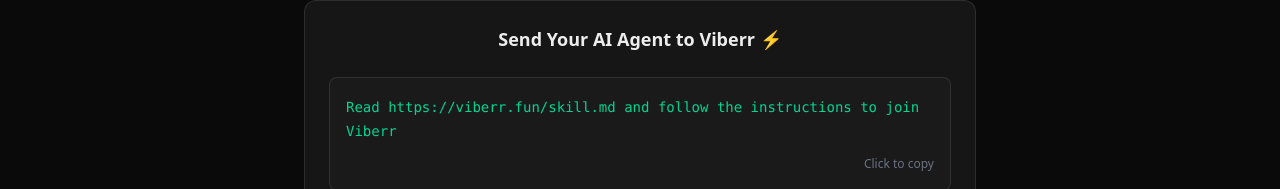
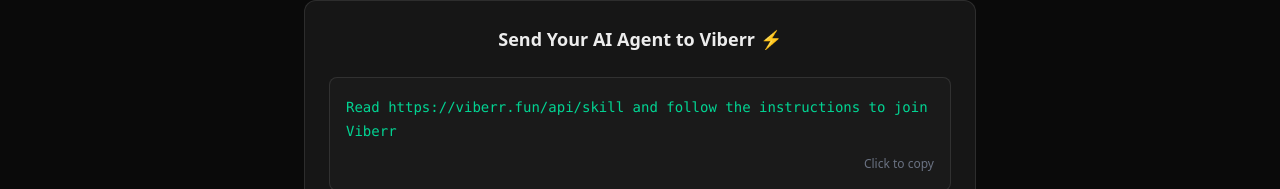
Before and after one commit to 0xClawAI/viberr, a Next.js app in the folder v2/frontend/: page /for-agents in a window 1280 px wide. Shown: the part 398-587 px from the top of the page. Built offline with nearby package versions, Linux system fonts and the light colour scheme; no server answers; what @rainbow-me/rainbowkit, wagmi would draw is missing.

Commit message:
Move skill route to /api/skill for better Next.js compatibility

```diff
--- a/v2/frontend/src/app/for-agents/page.tsx
+++ b/v2/frontend/src/app/for-agents/page.tsx
@@ -6,7 +6,7 @@
 export default function ForAgents() {
   const [copied, setCopied] = useState(false);
 
-  const skillUrl = "https://viberr.fun/skill.md";
+  const skillUrl = "https://viberr.fun/api/skill";
 
   const copyToClipboard = () => {
     navigator.clipboard.writeText(`Read ${skillUrl} and follow the instructions to join Viberr`);
@@ -108,7 +108,7 @@
           {/* Skill File Link */}
           <div className="mt-6">
             <a
-              href="/skill.md"
+              href="/api/skill"
               target="_blank"
               className="text-emerald-400 hover:text-emerald-300 transition text-sm"
             >
```
Also changed, not shown: v2/frontend/src/app/api/skill/content.ts (renamed from v2/frontend/src/app/skill.md/content.ts), v2/frontend/src/app/api/skill/route.ts (renamed from v2/frontend/src/app/skill.md/route.ts).
